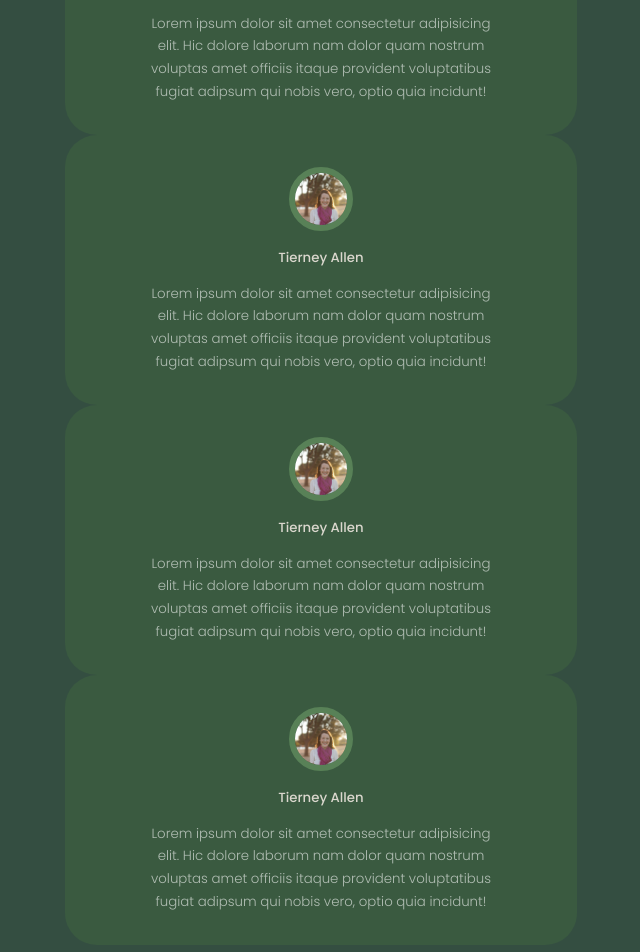
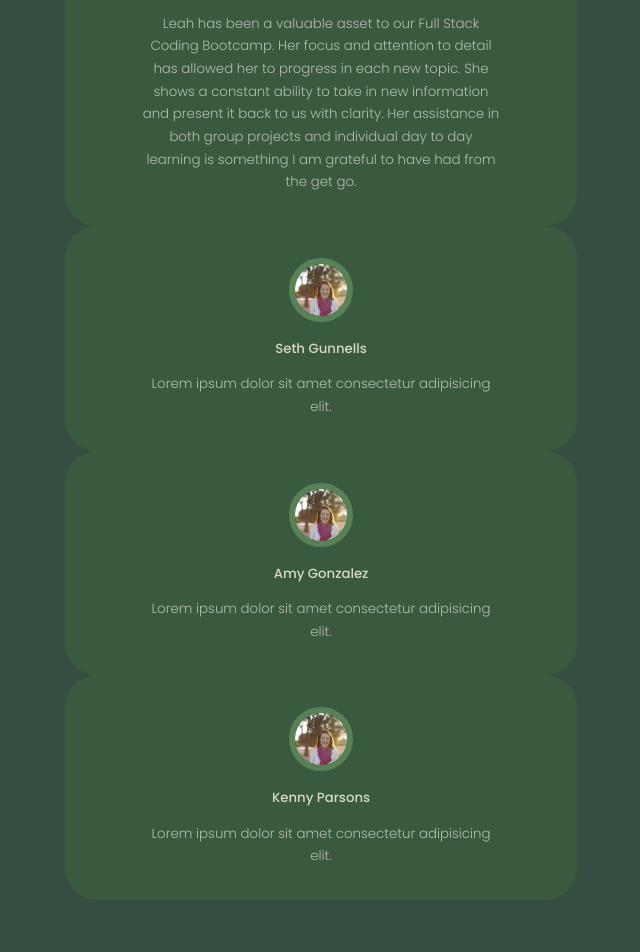
Before and after one commit to leah-choco/Portfolio, a React (Create React App) app: page / in a window 1280 px wide. Shown: the part 3400-4352 px from the top of the page, without its empty margins (319-959 px from the left). Built offline with nearby package versions, Linux system fonts and the light colour scheme.

Commit message:
Added array with some dummy data to get the components to render dynamically with map

```diff
--- a/src/components/References/References.jsx
+++ b/src/components/References/References.jsx
@@ -2,56 +2,48 @@ import React from 'react';
 
 import './references.css';
 import Leah from '../../assets/Leah Laughing Portfolio.jpeg';
+
+const data = [
+  {
+    avatar: Leah,
+    name: 'Tierney Allen',
+    reference: 'Leah has been a valuable asset to our Full Stack Coding Bootcamp. Her focus and attention to detail has allowed her to progress in each new topic. She shows a constant ability to take in new information and present it back to us with clarity. Her assistance in both group projects and individual day to day learning is something I am grateful to have had from the get go.'
+  },
+  {
+    avatar: Leah,
+    name:'Seth Gunnells',
+    reference:'Lorem ipsum dolor sit amet consectetur adipisicing elit.'
+  },
+  {
+    avatar: Leah,
+    name: 'Amy Gonzalez',
+    reference: 'Lorem ipsum dolor sit amet consectetur adipisicing elit.'
+  },
+  {
+    avatar: Leah,
+    name: 'Kenny Parsons',
+    reference: 'Lorem ipsum dolor sit amet consectetur adipisicing elit.'
+  }
+]
 
 const References = () => {
   return (
     <section id='references'>
       <h2>References</h2>
       <div className='container references__container'>
-        <article className='references'>
-          <div className='reference__avatar'>
-            <img src={Leah} alt='Leah' />
-          </div>
-          <h5 className='reference__name'>Tierney Allen</h5>
-          <small className='reference__review'>
-            Lorem ipsum dolor sit amet consectetur adipisicing elit.
-            Hic dolore laborum nam dolor quam nostrum voluptas amet officiis
-            itaque provident voluptatibus fugiat adipsum qui nobis vero, optio quia incidunt!
-          </small>
-        </article>
-        <article className='references'>
-          <div className='reference__avatar'>
-            <img src={Leah} alt='Leah' />
-          </div>
-          <h5 className='reference__name'>Tierney Allen</h5>
-          <small className='reference__review'>
-            Lorem ipsum dolor sit amet consectetur adipisicing elit.
-            Hic dolore laborum nam dolor quam nostrum voluptas amet officiis
-            itaque provident voluptatibus fugiat adipsum qui nobis vero, optio quia incidunt!
-          </small>
-        </article>
-        <article className='references'>
-          <div className='reference__avatar'>
-            <img src={Leah} alt='Leah' />
-          </div>
-          <h5 className='reference__name'>Tierney Allen</h5>
-          <small className='reference__review'>
-            Lorem ipsum dolor sit amet consectetur adipisicing elit.
-            Hic dolore laborum nam dolor quam nostrum voluptas amet officiis
-            itaque provident voluptatibus fugiat adipsum qui nobis vero, optio quia incidunt!
-          </small>
-        </article>
-        <article className='references'>
-          <div className='reference__avatar'>
-            <img src={Leah} alt='Leah' />
-          </div>
-          <h5 className='reference__name'>Tierney Allen</h5>
-          <small className='reference__review'>
-            Lorem ipsum dolor sit amet consectetur adipisicing elit.
-            Hic dolore laborum nam dolor quam nostrum voluptas amet officiis
-            itaque provident voluptatibus fugiat adipsum qui nobis vero, optio quia incidunt!
-          </small>
-        </article>
+        {
+          data.map(({ avatar, name, reference}, index) => {
+            return (
+              <article key={index}className='references'>
+              <div className='reference__avatar'>
+                <img src={avatar} alt='Leah' />
+              </div>
+              <h5 className='reference__name'>{name}</h5>
+              <small className='reference__review'>{reference}</small>
+            </article>
+            )
+          })
+        }
       </div>
     </section>
   )
```
